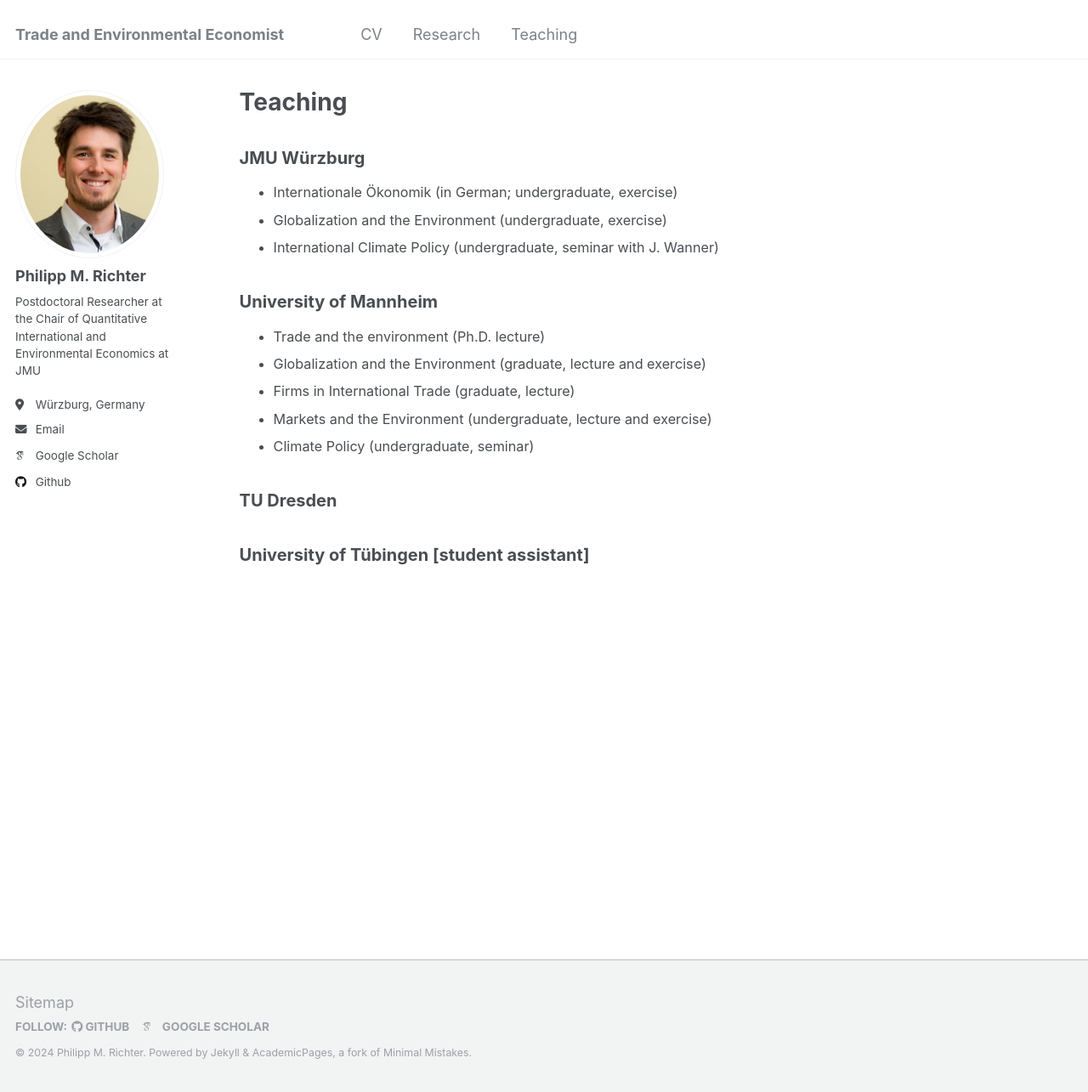
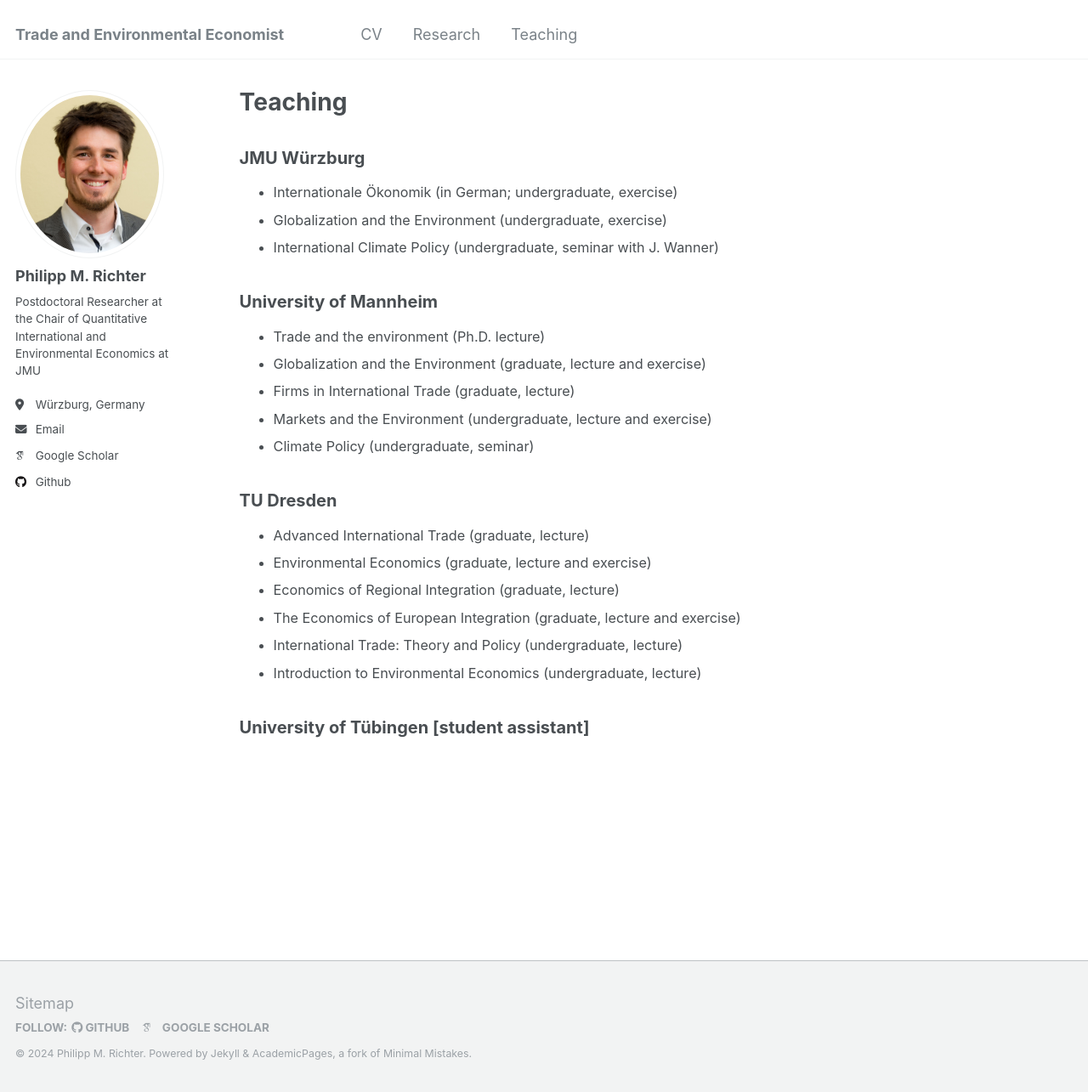
Before and after one commit to PhMRichter/PhMRichter.github.io, a Jekyll site: the page built from _pages/teaching.html, in a window 1280 px wide and 1285 px high. Shown: the whole window at 85% size. Built offline with Jekyll 4.4.1, drawn with Linux system fonts in a browser that asks for light colours; some web fonts are replaced.

Commit message:
Update teaching.html

```diff
--- a/_pages/teaching.html
+++ b/_pages/teaching.html
@@ -41,5 +41,26 @@ author_profile: true
 
 <h2 style="font-size: 20px;">TU Dresden</h2>
 
+<ul  style="font-size: 0.9em;">
+   <li>
+   Advanced International Trade (graduate, lecture)
+  </li>
+  <li>
+   Environmental Economics  (graduate, lecture and exercise)
+  </li>
+  <li>
+   Economics of Regional Integration (graduate, lecture)
+  </li>
+  <li>
+   The Economics of European Integration (graduate, lecture and exercise)
+  </li>
+  <li>
+   International Trade: Theory and Policy (undergraduate, lecture)
+  </li>
+    <li>
+   Introduction to Environmental Economics (undergraduate, lecture)
+  </li>
+</ul>
+
 
 <h2 style="font-size: 20px;">University of Tübingen [student assistant]</h2>
```
